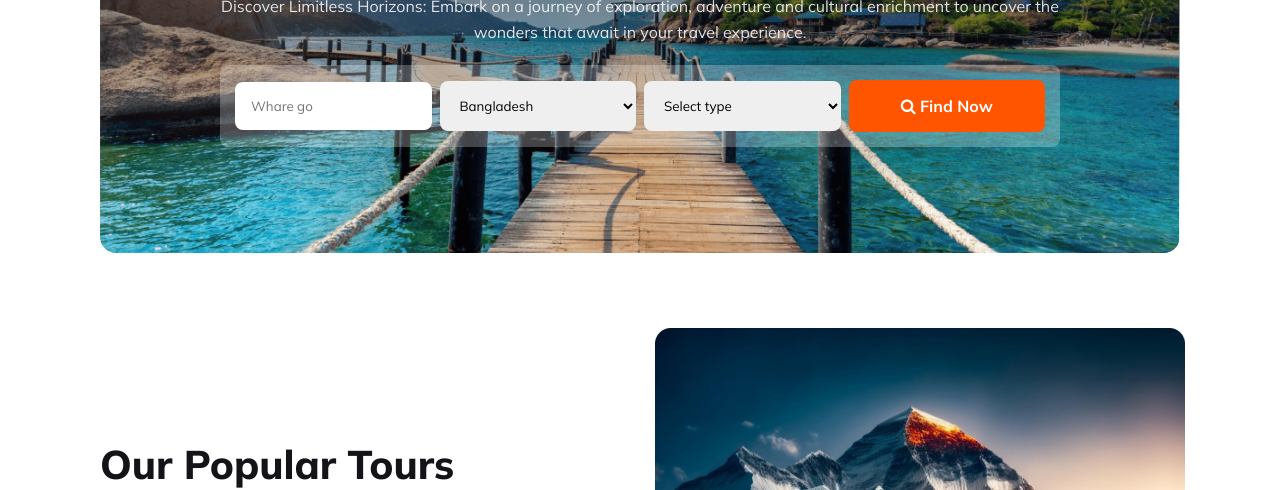
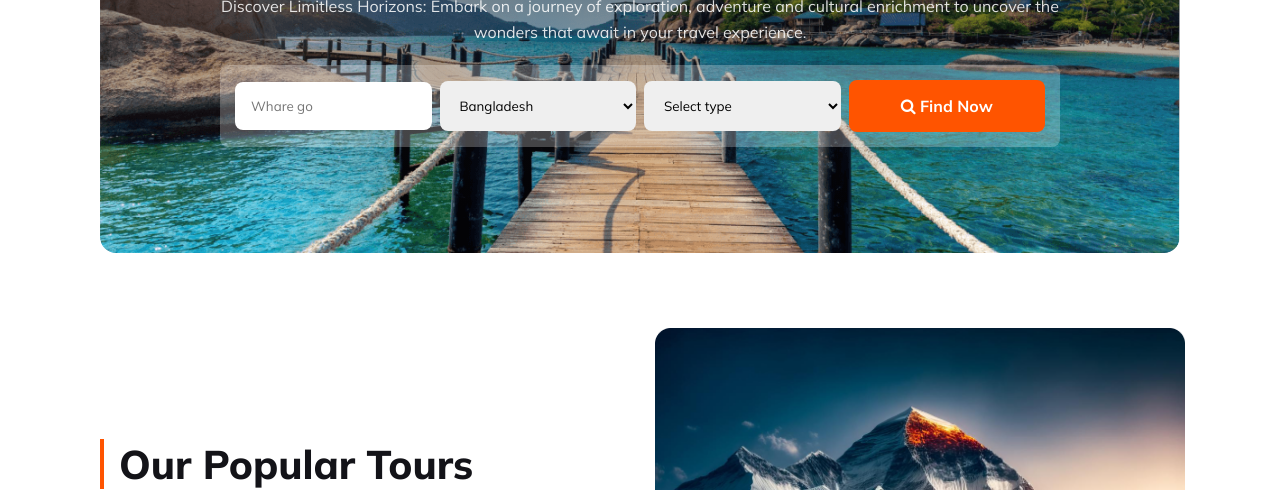
Before and after one commit to faysalsarker-dev/2agt, a plain HTML site: page index.html in a window 1280 px wide. Shown: the part 310-800 px from the top of the page. Drawn offline with Linux system fonts and the light colour scheme.

Commit message:
add some h3 left border

```diff
--- a/index.html
+++ b/index.html
@@ -61,7 +61,7 @@
         <section>
             <div class="container">
                 <div class="title">
-                    <h3 class="h3-style">Our Popular Tours</h3>
+                    <h3 class="h3-style lb">Our Popular Tours</h3>
                     <p class="title-p-style">Explore our popular tours for unforgettable adventures. From iconic
                         landmarks to hidden gems, discover the world with our curated and sought-after travel
                         experiences</p>
@@ -222,7 +222,7 @@
         <section>
 <div class="container">
   <div class="title">
-<h3 class="h3-style">A Simple Perfect Place To Get Lost</h3>
+<h3 class="h3-style lb">A Simple Perfect Place To Get Lost</h3>
 <p >A secluded sanctuary nestled amidst untouched wilderness, where tranquility reigns supreme, inviting an immersive escape for profound self-discovery and blissful communion with nature's timeless wonders.</p>
 <br>
 <ol class="title-p-style">
--- a/style.css
+++ b/style.css
@@ -443,7 +443,10 @@ footer{
     color: #FF5400;
     border: 2px solid #FF5400;
 }
-
+.lb{
+    border-left: 4px solid #FF5400;
+    padding-left: 15px;
+}
 @media all and (max-width:767px){
     nav ul {
     display: none;
```
